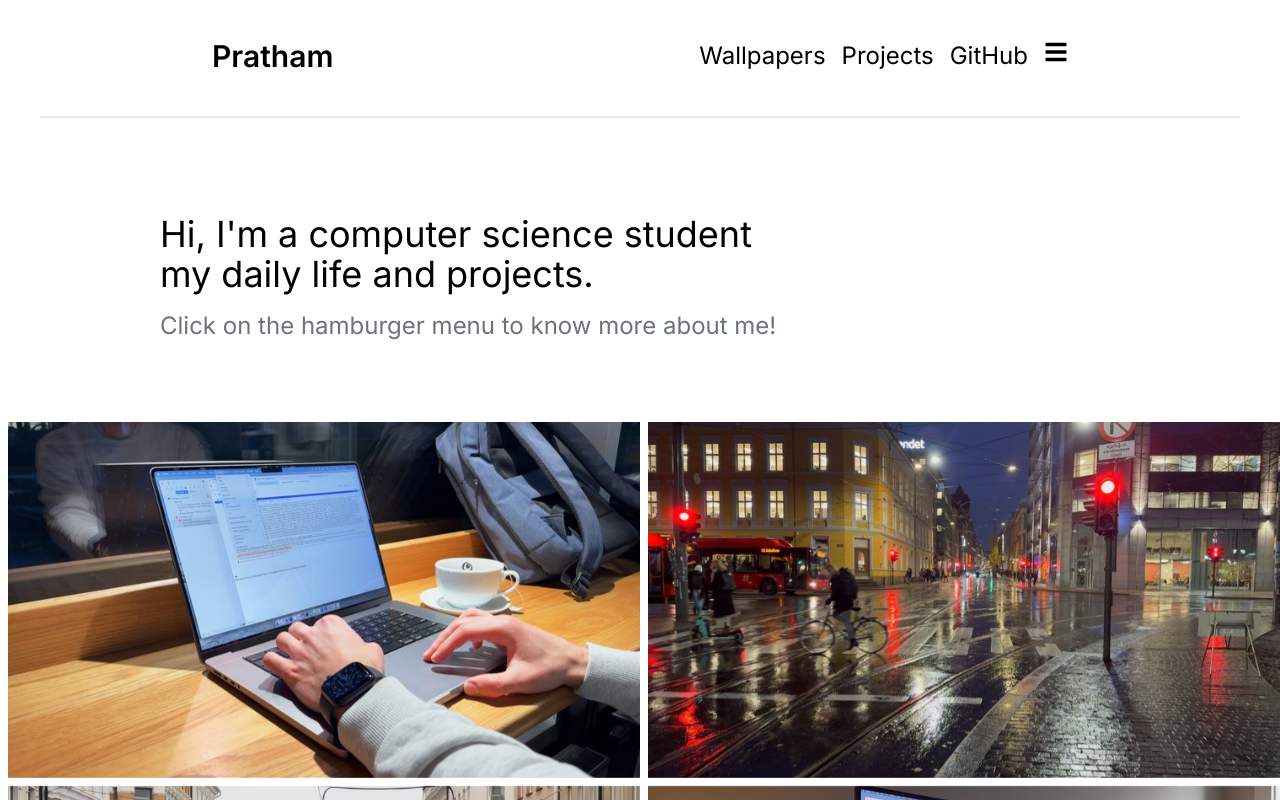
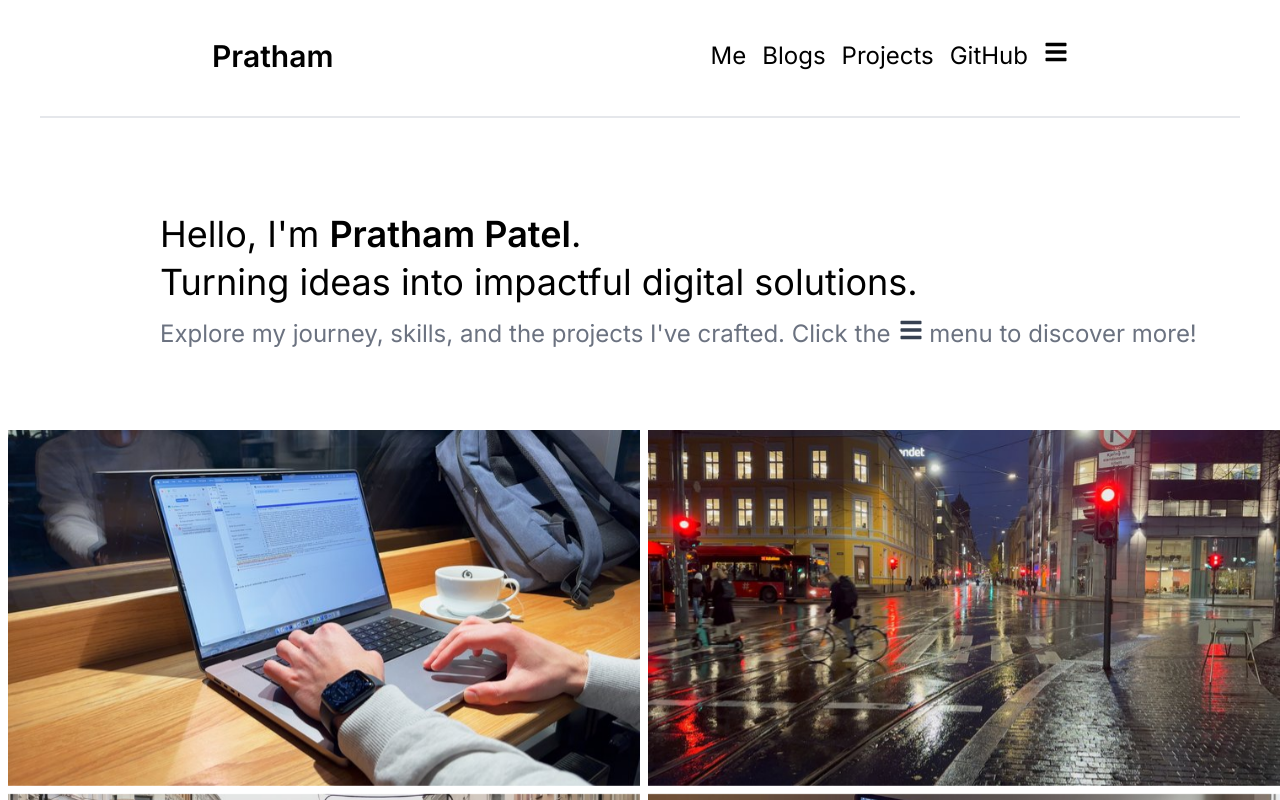
Before and after one commit to CodeWithInferno/meetprathamV2, a Next.js app: page / in a window 1280 px wide. Shown: the top 800 px of the page. Built offline with nearby package versions, Linux system fonts and the light colour scheme.

Commit message:
Minor fixes

```diff
--- a/src/app/Components/Header.js
+++ b/src/app/Components/Header.js
@@ -143,12 +143,16 @@ const Header = () => {
   return (
     <>
       <header className="relative flex flex-wrap z-50 items-center justify-between p-5 bg-transparent text-3xl font-semibold text-black h-28">
-        <div className="lg:ml-48">Pratham</div>
+        <button className="lg:ml-48">
+          <Link href="/">Pratham</Link>
+        </button>
 
         {/* Links visible on large screens */}
         <div className="hidden lg:flex space-x-4 text-2xl font-normal mr-48">
-          <Link href="/wallpapers">Wallpapers</Link>
+        <Link href="/me">Me</Link>
+          <Link href="/bloglist">Blogs</Link>
           <Link href="/workingon">Projects</Link>
+
           <a href="http://github.com/CodeWithInferno" target="_blank" rel="noopener noreferrer">GitHub</a>
 
           {/* Hamburger Menu for desktop */}
--- a/src/app/page.js
+++ b/src/app/page.js
@@ -4,6 +4,7 @@ import Header from './Components/Header';
 import Image from 'next/image';
 import Footer from './Components/Footer';
 import { Fade } from 'react-awesome-reveal';
+import { FaBars, FaTimes } from 'react-icons/fa';
 
 function App() {
   return (
@@ -12,10 +13,15 @@ function App() {
 
       <Fade>
         <div className="text-2xl md:text-4xl font-normal text-left mt-12 md:mt-24 ml-4 md:ml-40 mb-10 md:mb-20">
-          <p>Hi, I&apos;m a computer science student</p>
-          <p>my daily life and projects.</p>
-          <p className="mt-4 text-gray-500 text-lg md:text-2xl">Click on the hamburger menu to know more about me!</p> {/* New Line */}
+          <p>Hello, I'm <span className="font-semibold">Pratham Patel</span>.</p>
+          <p className="mt-2">Turning ideas into impactful digital solutions.</p>
+          <p className="mt-4 text-gray-500 text-lg md:text-2xl">
+            Explore my journey, skills, and the projects I've crafted. Click the
+            <span className="inline-flex items-center ml-1 text-gray-700"><FaBars className="ml-1" /></span> menu to discover more!
+          </p>
         </div>
+
+
       </Fade>
 
       <div className="grid grid-cols-1 md:grid-cols-2 gap-2 mt-10 ml-2">
@@ -48,7 +54,7 @@ function App() {
           <div className="text-2xl md:text-4xl font-normal text-left mt-12 md:mt-24 ml-4 md:ml-40 mb-10 md:mb-20">
             <p>Hi, Im a software engineer</p>
             <a href='/portfolio'>
-              <div className="bg-transparent mt-5 text-sm hover:underline">View Projects</div>
+              <div className="bg-transparent mt-5 text-sm hover:underline">View Projects </div>
             </a>
           </div>
         </Fade>
```
